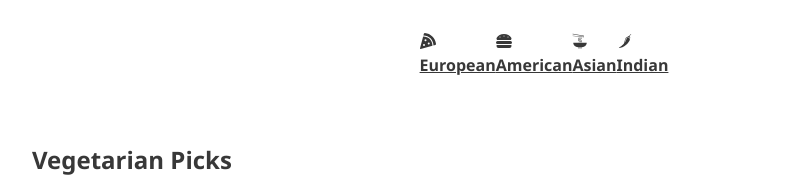
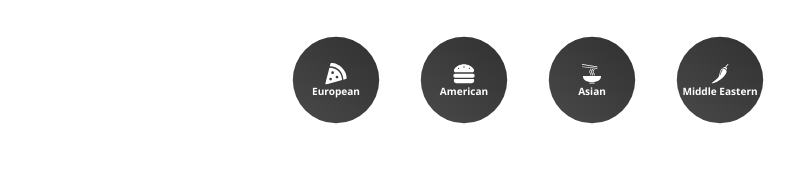
Before and after one commit to migsldev/recipe-manager-react-app, a React (Create React App) app: page / in a window 1280 px wide. Shown: the top 177 px of the page, without its empty margins (96-891 px from the left). Built offline with nearby package versions, Linux system fonts and the light colour scheme; no server answers.

Commit message:
updated link icons and functionality

```diff
--- a/src/components/Category.jsx
+++ b/src/components/Category.jsx
@@ -6,32 +6,67 @@
 function Category() {
   return (
     <List>
-        <NavLink  to={'/cuisine/European'} >
+        <SLink  to={'/cuisine/European'} >
             <FaPizzaSlice/>
             <h4>European</h4>
-        </NavLink>
-        <NavLink to={'/cuisine/American'}>
+        </SLink>
+        <SLink to={'/cuisine/American'}>
             <FaHamburger />
             <h4>American</h4>
-        </NavLink>
-        <NavLink to={'/cuisine/Asian'}>
+        </SLink>
+        <SLink to={'/cuisine/Asian'}>
             <GiNoodles/>
             <h4>Asian</h4>
-        </NavLink>
-        <NavLink to={'/cuisine/Indian'}>
+        </SLink>
+        <SLink to={'/cuisine/Middle Eastern'}>
             <GiChiliPepper />
-            <h4>Indian</h4>
-        </NavLink>
+            <h4>Middle Eastern</h4>
+        </SLink>
     </List>
   )
 }
-
-const List = styled.div
-    `
+//styling
+const List = styled.div`
     display: flex;
     justify-content: center;
     margin: 2rem 0rem;
 `;
 
+const SLink = styled(NavLink)`
+    display: flex;
+    flex-direction: column;
+    justify-content: center;
+    align-items: center;
+    border-radius: 50%;
+    margin-right: 2rem;
+    text-decoration: none;
+    background: linear-gradient(40deg, #494949, #313131);
+    width: 6rem;
+    height: 6rem;
+    cursor: pointer;
+    transform: scale(0.9);
+
+    h4 {
+        color: white;
+        font-size: 0.7rem;
+    }
+    svg {
+        color: white;
+        font-size: 1.5rem;
+
+    }
+    &.active{
+        background: linear-gradient(to right, #f27121, #e94057);
+
+        svg{
+            color: white;
+        }
+        h4{
+            color: white;
+        }
+    }
+
+`;
+
 
 export default Category
```
